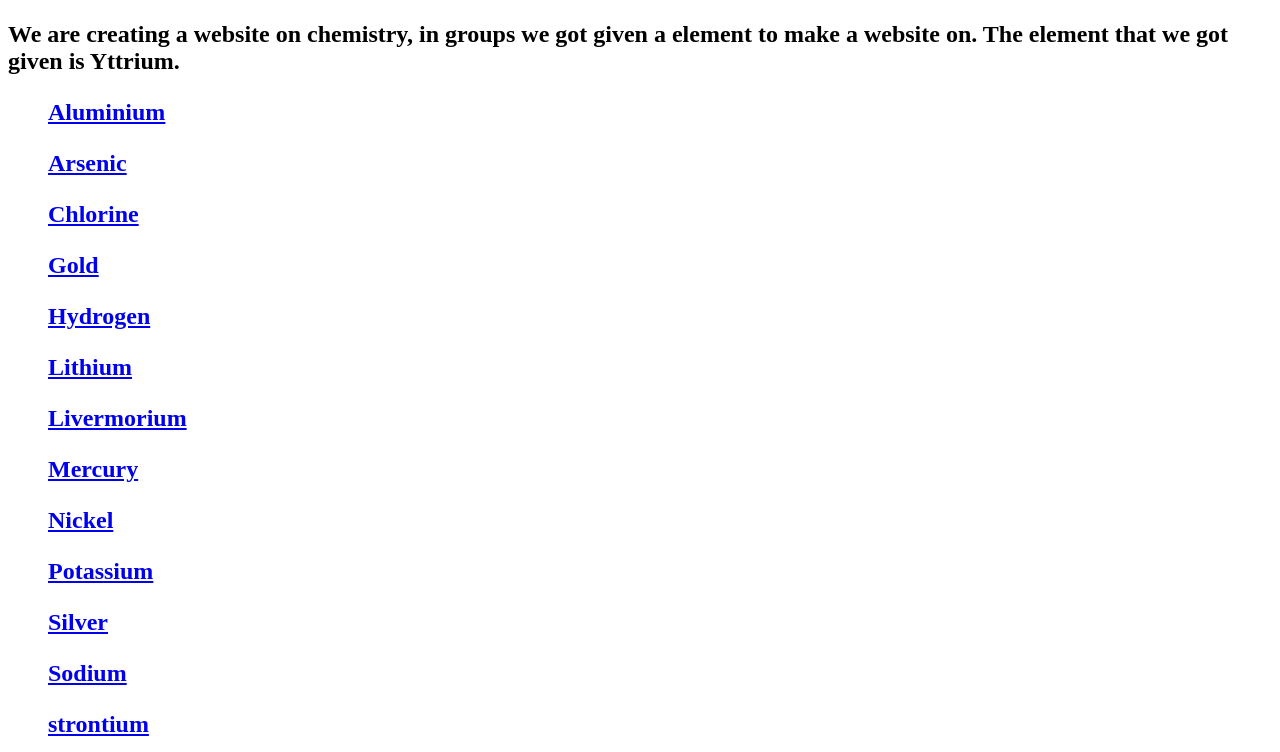
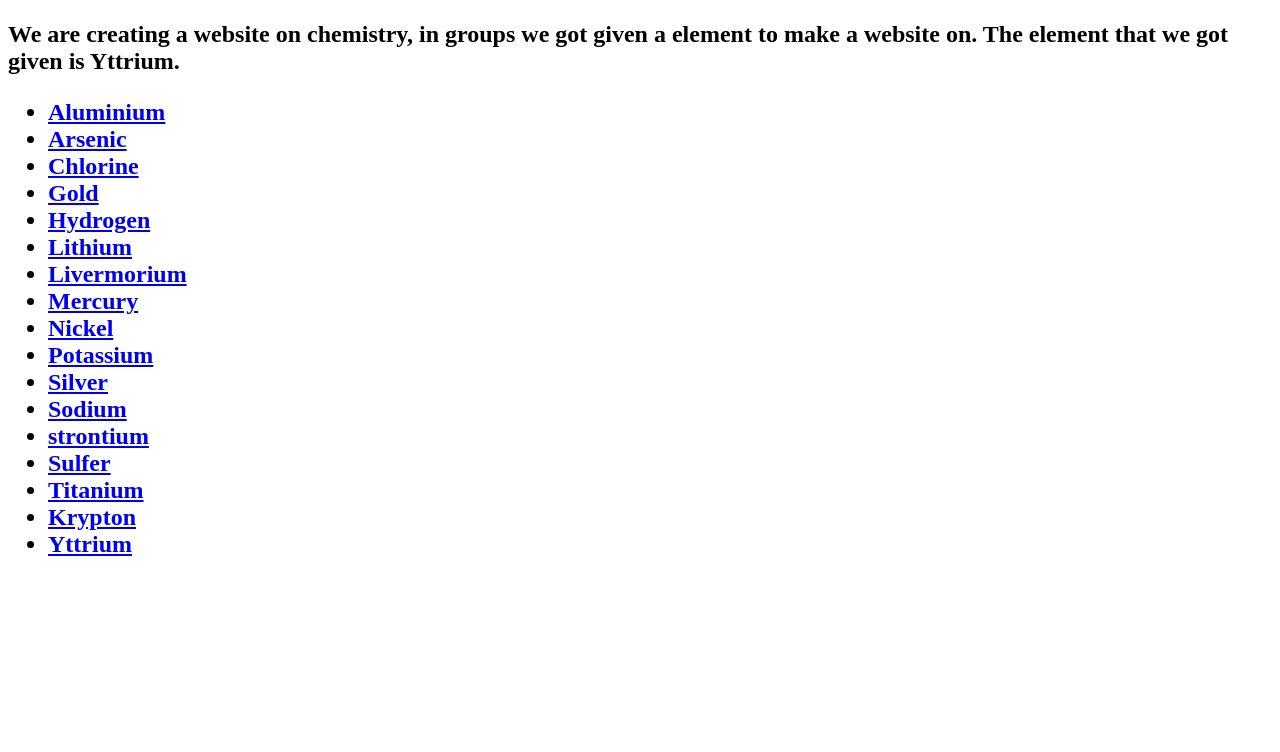
Before and after one commit to IzakEc/IzakEc.github.io, a plain HTML site: page index.html in a window 1280 px wide. Shown: the part 48-800 px from the top of the page. Drawn offline with Linux system fonts and the light colour scheme.

Commit message:
Update index.html

```diff
--- a/index.html
+++ b/index.html
@@ -8,23 +8,24 @@
       The element that we got given is Yttrium.</p>
 
 
-      <p><ul><a href="Elements/Aluminium.html">Aluminium</a></ul>
-         <ul><a href="Elements/Arsenic.html">Arsenic</a></ul>
-         <ul><a href="Elements/Chlorine.html">Chlorine</a></ul>
-         <ul><a href="Elements/Gold.html">Gold</a></ul>
-         <ul><a href="Elements/Hydrogen.html">Hydrogen</a></ul>
-         <ul><a href="Elements/Lithium.html">Lithium</a></ul>
-         <ul><a href="Elements/Lithium.html">Livermorium</a></ul>
-         <ul><a href="Elements/Mercury.html">Mercury</a></ul>
-         <ul><a href="Elements/Nickel.html">Nickel</a></ul>
-         <ul><a href="Elements/Potassium.html">Potassium</a></ul>
-         <ul><a href="Elements/Silver.html">Silver</a></ul>
-         <ul><a href="Elements/Sodium.html">Sodium</a></ul>
-         <ul><a href="Elements/Strontium.html">strontium</a></ul>
-         <ul><a href="Elements/Sulfur.html">Sulfer</a></ul>
-         <ul><a href="Elements/Titanium.html">Titanium</a></ul>
-         <ul><a href="Elements/Krypton.html">Krypton</a></ul>
-         <ul><a href="Elements/Yttrium">Yttrium</a><br></ul>
+      <p><ul>
+         <li><a href="Elements/Aluminium.html">Aluminium</a></li>
+         <li><a href="Elements/Arsenic.html">Arsenic</a></li>
+         <li><a href="Elements/Chlorine.html">Chlorine</a></li>
+         <li><a href="Elements/Gold.html">Gold</a></li>
+         <li><a href="Elements/Hydrogen.html">Hydrogen</a></li>
+         <li><a href="Elements/Lithium.html">Lithium</a></li>
+         <li><a href="Elements/Lithium.html">Livermorium</a></li>
+         <li><a href="Elements/Mercury.html">Mercury</a></li>
+         <li><a href="Elements/Nickel.html">Nickel</a></li>
+         <li><a href="Elements/Potassium.html">Potassium</a></li>
+         <li><a href="Elements/Silver.html">Silver</a></li>
+         <li><a href="Elements/Sodium.html">Sodium</a></li>
+         <li><a href="Elements/Strontium.html">strontium</a></li>
+         <li><a href="Elements/Sulfur.html">Sulfer</a></li>
+         <li><a href="Elements/Titanium.html">Titanium</a></li>
+         <li><a href="Elements/Krypton.html">Krypton</a></li>
+         <li><a href="Elements/Yttrium">Yttrium</a><br></ul></li>
 
     <img src ../images/yttrium1.jpg>
 
```
